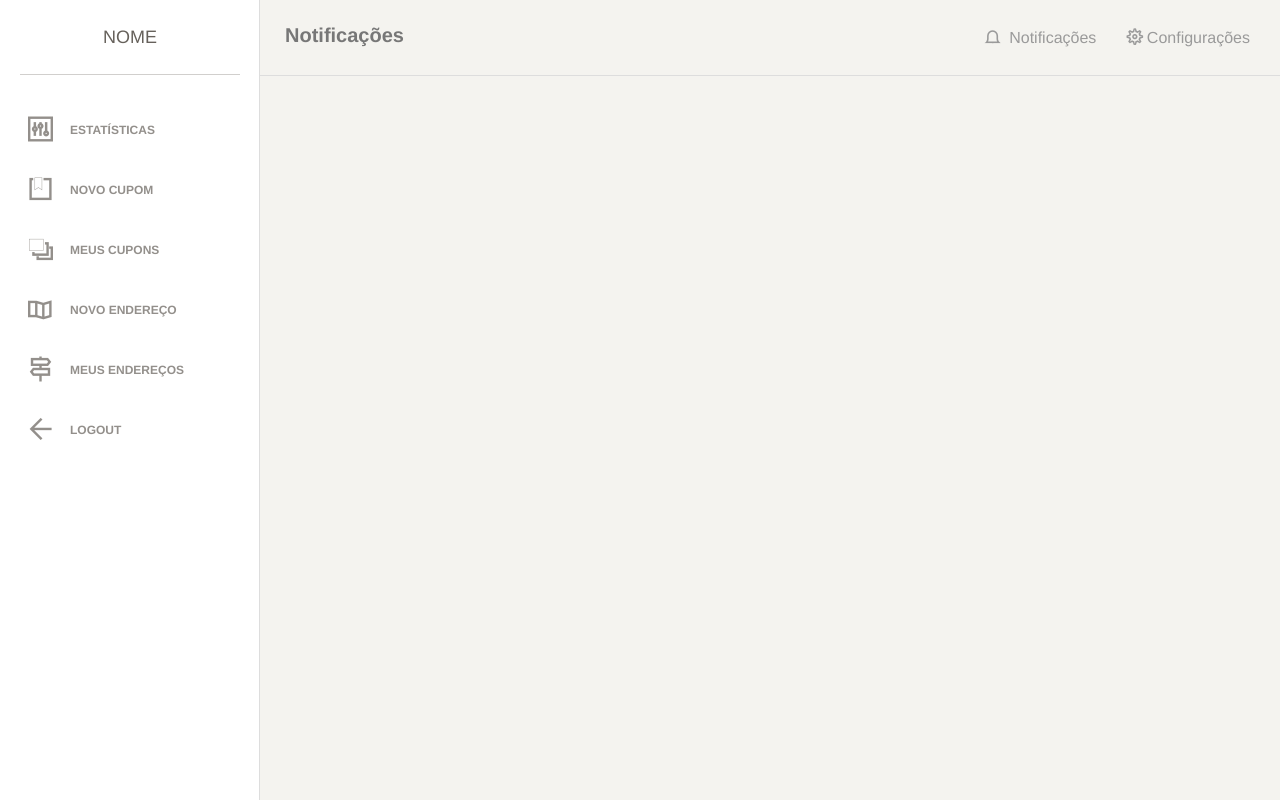
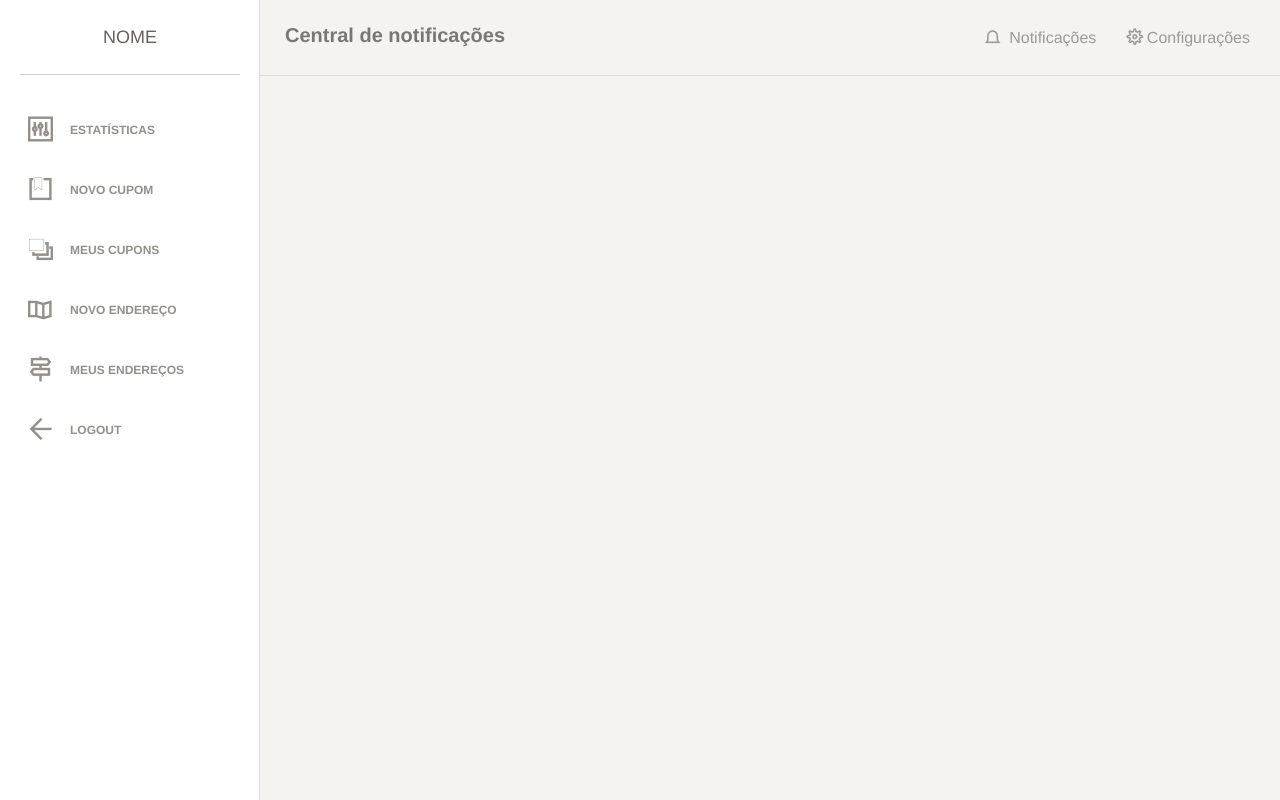
Before and after one commit to occhapeco/demo-web, a PHP site: page /empresa/notificacoes.php in a window 1280 px wide. Run offline with PHP 8.4, Linux system fonts and the light colour scheme; the visitor is signed in with stand-in values (Sample User, id 1); data that the repository does not hold is empty; some libraries are stand-ins or nearby versions; some web fonts are replaced.

Commit message:
Alterações

```diff
--- a/empresa/notificacoes.php
+++ b/empresa/notificacoes.php
@@ -60,9 +60,9 @@
                 $cupom = json_decode($json_dados);
              ?>
              <div class="col-lg-12">
+                <a href="cupom.php?id_cupom=<?php echo $notificacoes[$i]->cupom_id; ?>">
                     <div class="card">
                         <div class="content">
-                        <a href="cupom.php?id_cupom="<?php echo $notificacoes[$i]->cupom_id; ?>>
                                 <div class="row">
                                     <?php
                                         if($notificacoes[$i]->tipo == 1)
@@ -79,9 +79,9 @@
                                         }
                                     ?>
                                 </div>
-                        </a>
                         </div>
                     </div>
+                </a>
             </div>
             <?php
             }
--- a/empresa/topnav.php
+++ b/empresa/topnav.php
@@ -53,13 +53,13 @@
                         elseif($page == "cupom")
                         {
                     ?>
-                        <p class="navbar-brand">Detalhes d Cupom</p>
+                        <p class="navbar-brand">Detalhes do cupom</p>
                     <?php
                         }
                         elseif($page == "notificacoes")
                         {
                     ?>
-                        <p class="navbar-brand">Notificações</p>
+                        <p class="navbar-brand">Central de notificações</p>
                     <?php
                         }
                     ?>
```
Lines whose indentation alone changed are shown as unchanged.
